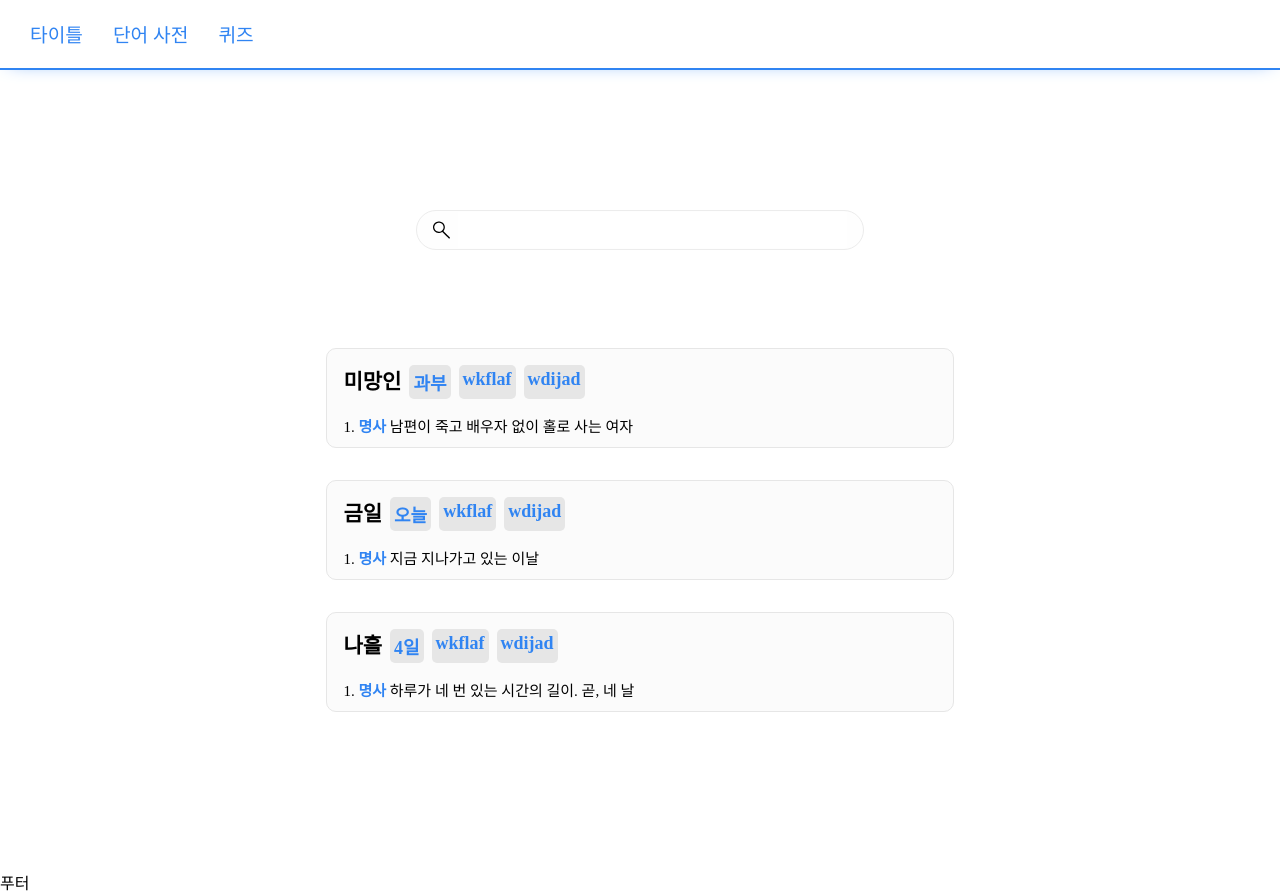
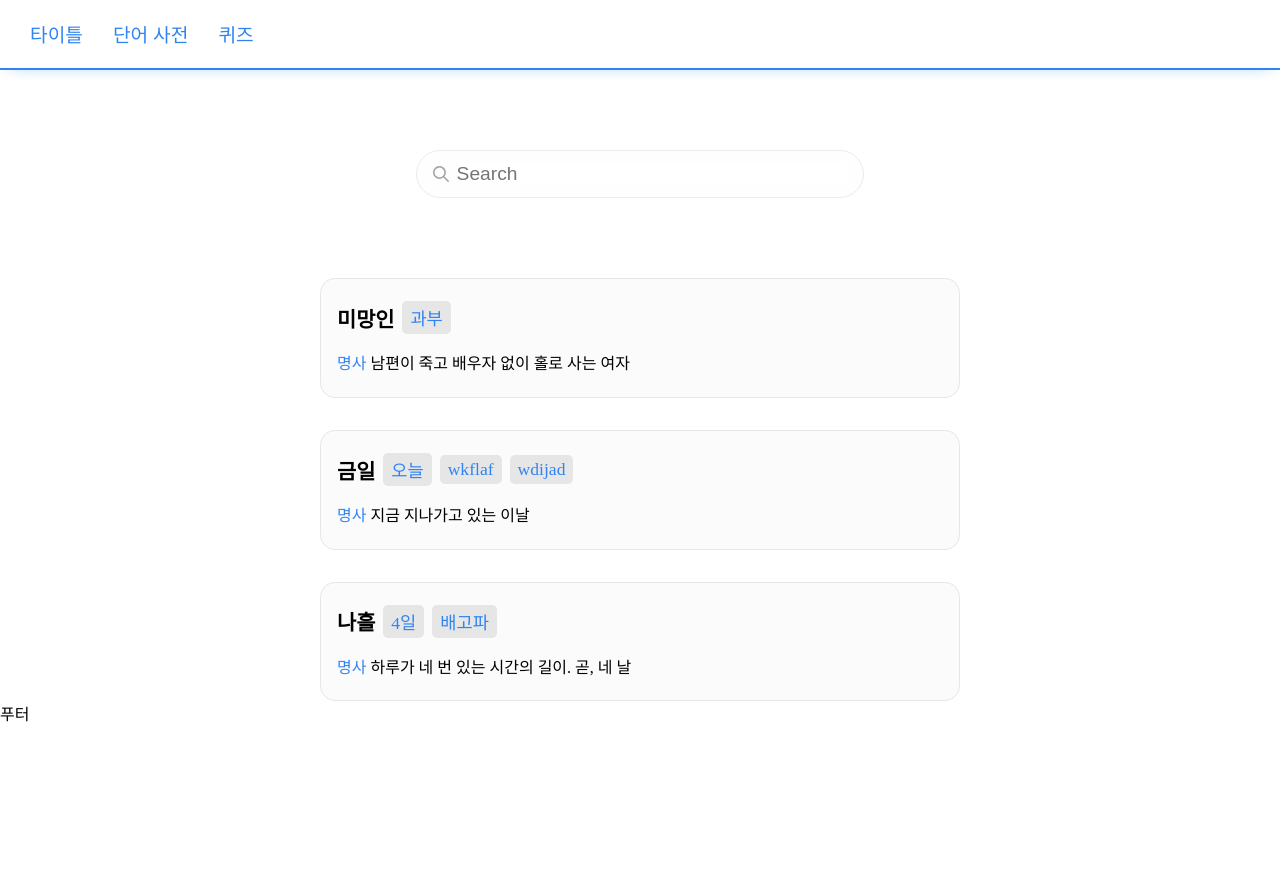
Before and after one commit to SWDC-Team-GG/GG-frontend, a React (Create React App) app: page /dict in a window 1280 px wide. After the commit the page ends 800 px from the top, so only its background shows below. Built offline with nearby package versions, Linux system fonts and the light colour scheme.

Commit message:
chore: Dict 레이아웃 리펙토링

```diff
--- a/src/pages/Dict/index.tsx
+++ b/src/pages/Dict/index.tsx
@@ -8,7 +8,7 @@ function Dict() {
       id: 1,
       pos: "명사",
       beforeWord: "미망인",
-      similarWord: ["과부", "wkflaf", "wdijad"],
+      similarWord: ["과부"],
       mean: "남편이 죽고 배우자 없이 홀로 사는 여자",
     },
     {
@@ -22,7 +22,7 @@ function Dict() {
       id: 3,
       pos: "명사",
       beforeWord: "나흘",
-      similarWord: ["4일", "wkflaf", "wdijad"],
+      similarWord: ["4일", "배고파"],
       mean: "하루가 네 번 있는 시간의 길이. 곧, 네 날",
     },
   ];
@@ -30,21 +30,18 @@ function Dict() {
     <S.DictMain>
       <S.SearchBox>
         <S.SearchImg src={search} />
-        <S.SearchBoxInput />
+        <S.SearchBoxInput placeholder="Search" />
       </S.SearchBox>
       <S.WordArea>
         {data.map((item) => (
           <S.WordBox>
-            <S.Example />
             <S.WordBoxBwSw>
               {item.beforeWord}
-              {"  "}
               {item.similarWord.map((word) => (
                 <S.SimilarWord>{word}</S.SimilarWord>
               ))}
             </S.WordBoxBwSw>
             <S.WordBoxMean>
-              {"1. "}
               <S.Blue>{item.pos}</S.Blue> {item.mean}
             </S.WordBoxMean>
           </S.WordBox>
--- a/src/pages/Dict/style.ts
+++ b/src/pages/Dict/style.ts
@@ -7,38 +7,33 @@ export const DictMain = styled.div`
   justify-content: center;
   gap: 5rem;
   width: 100%;
-  height: 100vh;
+  margin-top: 5rem;
 `;
 
 export const SearchBox = styled.div`
   display: flex;
   align-items: center;
   width: 35%;
-  height: 5vh;
   border: 1px solid #ececec;
   border-radius: 25px;
   background-color: #fbfbfb42;
   gap: 0.5rem;
-  padding: 1rem 1rem;
+  padding: 0.75rem 1rem;
 `;
 
 export const SearchBoxInput = styled.input`
   width: 100%;
-  height: 4.5vh;
+  font-size: 1.2rem;
   border: none;
   outline: none;
-  /* margin-left: 10px; */
 `;
 
 export const SearchImg = styled.img`
   width: 4%;
-  height: 4vh;
-  /* margin-left: 10px; */
 `;
 
 export const WordArea = styled.div`
-  width: 70%;
-  height: 50vh;
+  width: 50%;
   display: flex;
   flex-direction: column;
   justify-content: center;
@@ -47,10 +42,10 @@ export const WordArea = styled.div`
 `;
 
 export const WordBox = styled.div`
-  width: 70%;
-  height: 25%;
+  width: 100%;
+  padding: 1% 0;
   background: #ccc;
-  border-radius: 10px;
+  border-radius: 15px;
   display: flex;
   flex-direction: column;
   border: 1px solid #e6e6e6;
@@ -59,33 +54,27 @@ export const WordBox = styled.div`
 
 export const WordBoxBwSw = styled.div`
   display: flex;
+  align-items: center;
   padding: 1rem 1rem;
-  font-size: 21px;
+  font-size: 1.3rem;
   font-weight: bold;
   gap: 0.5rem;
 `;
 
 export const Blue = styled.span`
   color: #3084f2;
-  font-weight: bold;
 `;
 
 export const SimilarWord = styled.span`
   color: #3084f2;
   background-color: #e6e6e6;
-  padding: 0.25rem;
+  padding: 0.25rem 0.5rem;
   border-radius: 5px;
-  font-size: 18px;
+  font-size: 1.1rem;
+  font-weight: 400;
 `;
 
 export const WordBoxMean = styled.div`
   padding-bottom: 1rem;
   padding-left: 1rem;
-  font-size: 15px;
-  font-weight: lighter;
 `;
-
-export const Example = styled.div`
-  color: #55f;
-  font-size: 10px;
-`;
```
Also changed, not shown: src/assets/search.svg.
